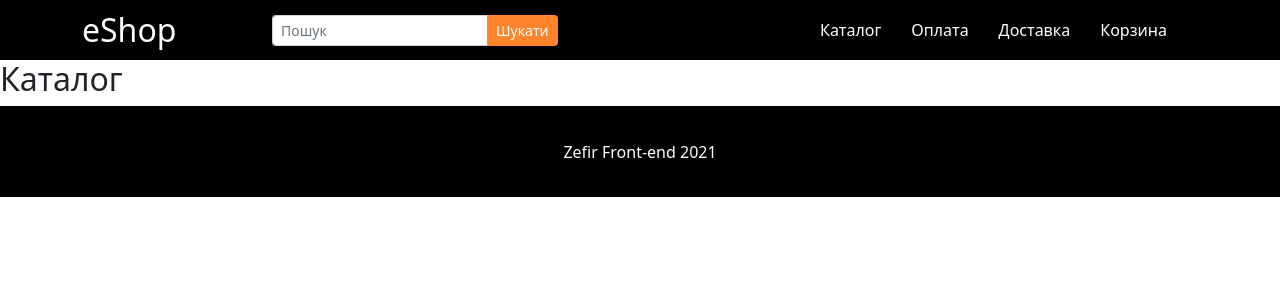
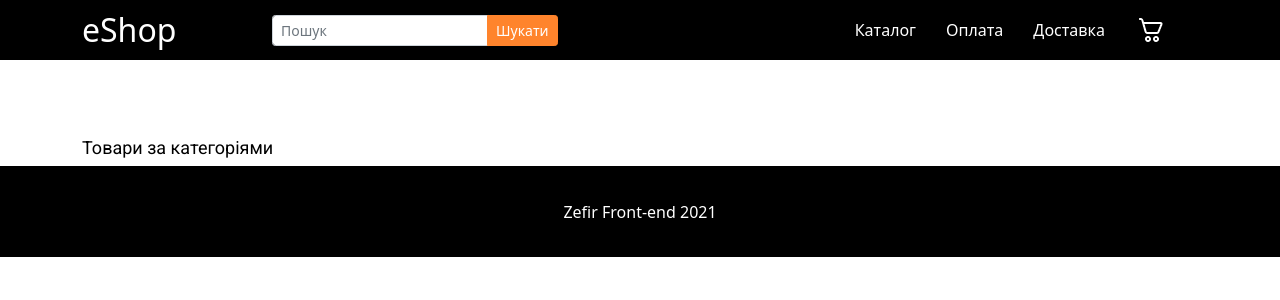
Before and after one commit to AndriiHryhorovych/e-shop, a Vue app: page /catalog in a window 1280 px wide. Shown: the top 300 px of the page. Built offline with nearby package versions, Linux system fonts and the light colour scheme.

Commit message:
catalog added

```diff
--- a/src/components/appHeader.vue
+++ b/src/components/appHeader.vue
@@ -23,7 +23,9 @@
                             <router-link to="/delivery" class="menu-item">Доставка</router-link>
                         </li>
                         <li>
-                            <router-link to="/cart" class="menu-item">Корзина</router-link>
+                            <router-link to="/cart" class="menu-item">
+                                <img src="@/assets/fluent_cart.png" alt="">
+                            </router-link>
                         </li>
                     </ul>
                 </div>
@@ -64,6 +66,11 @@
 .menu a:hover{
     color: gray;
     transition: 0.3s;
+    img {
+        transform: scale(1.2);
+        transition: 0.3s;
+
+    }
 
 }
 .menu li{
--- a/src/views/Catalog.vue
+++ b/src/views/Catalog.vue
@@ -1,6 +1,21 @@
 <template>
     <div>
-        <h2>Каталог</h2>
+        <div class="container">
+            <div class="row">
+                <div class="col-3">
+                    <div class="category">
+                        <div class="category-title">
+                            Товари за категоріями
+                        </div>
+
+                    </div>
+                </div>
+                <div class="col-9">
+
+
+                </div>
+            </div>
+        </div>
     </div>
 </template>
 
@@ -11,5 +26,17 @@
 </script>
 
 <style lang="scss" scoped>
+.category-title {
+    margin:  77px 0 8px 0;
+  font-family: Roboto;
+  font-size: 18px;
+  font-weight: normal;
+  font-stretch: normal;
+  font-style: normal;
+  line-height: normal;
+  letter-spacing: normal;
+  text-align: left;
+  color: #000;
+}
 
 </style>
```
Also changed, not shown: src/assets/fluent_cart.png (added).
